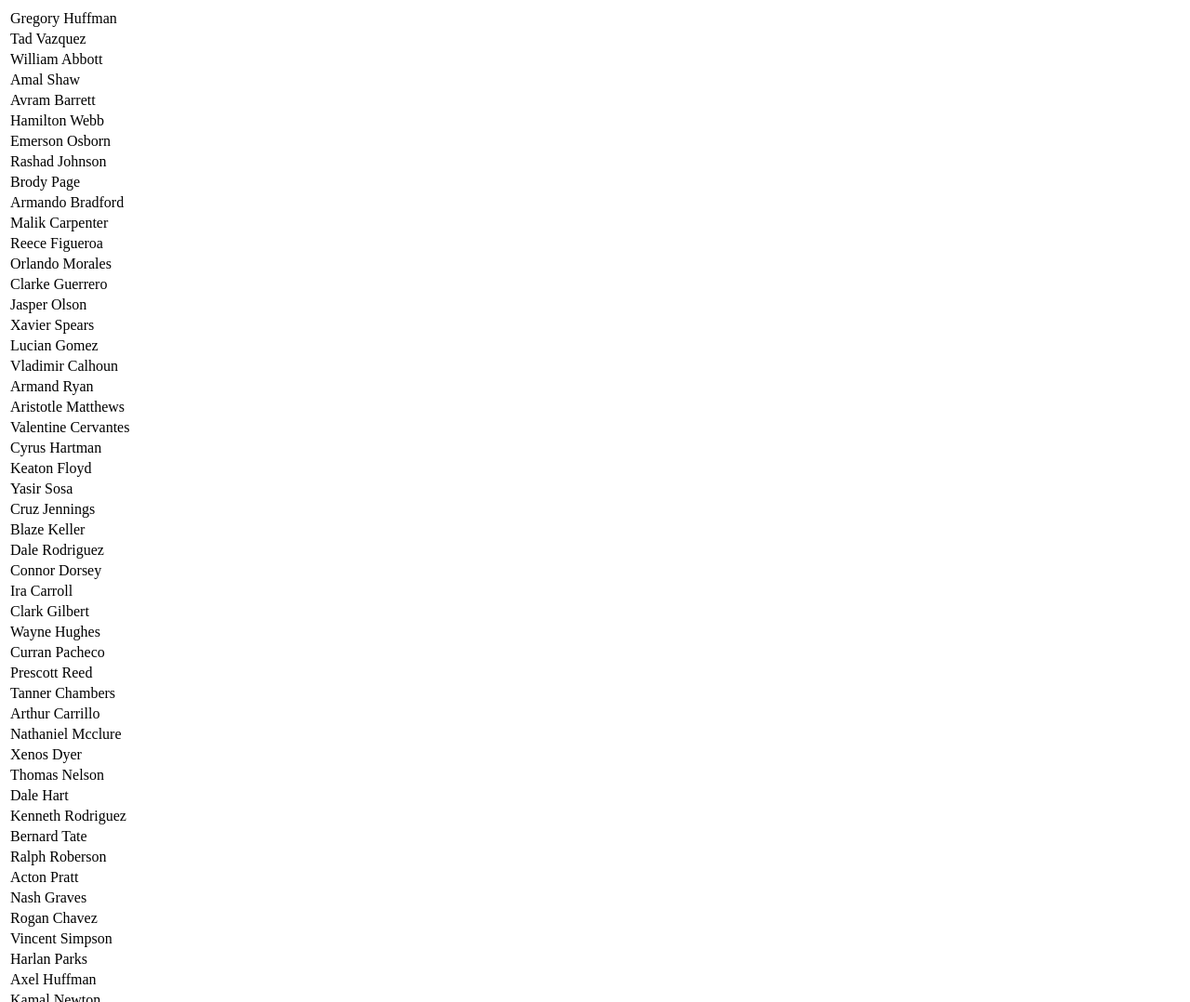
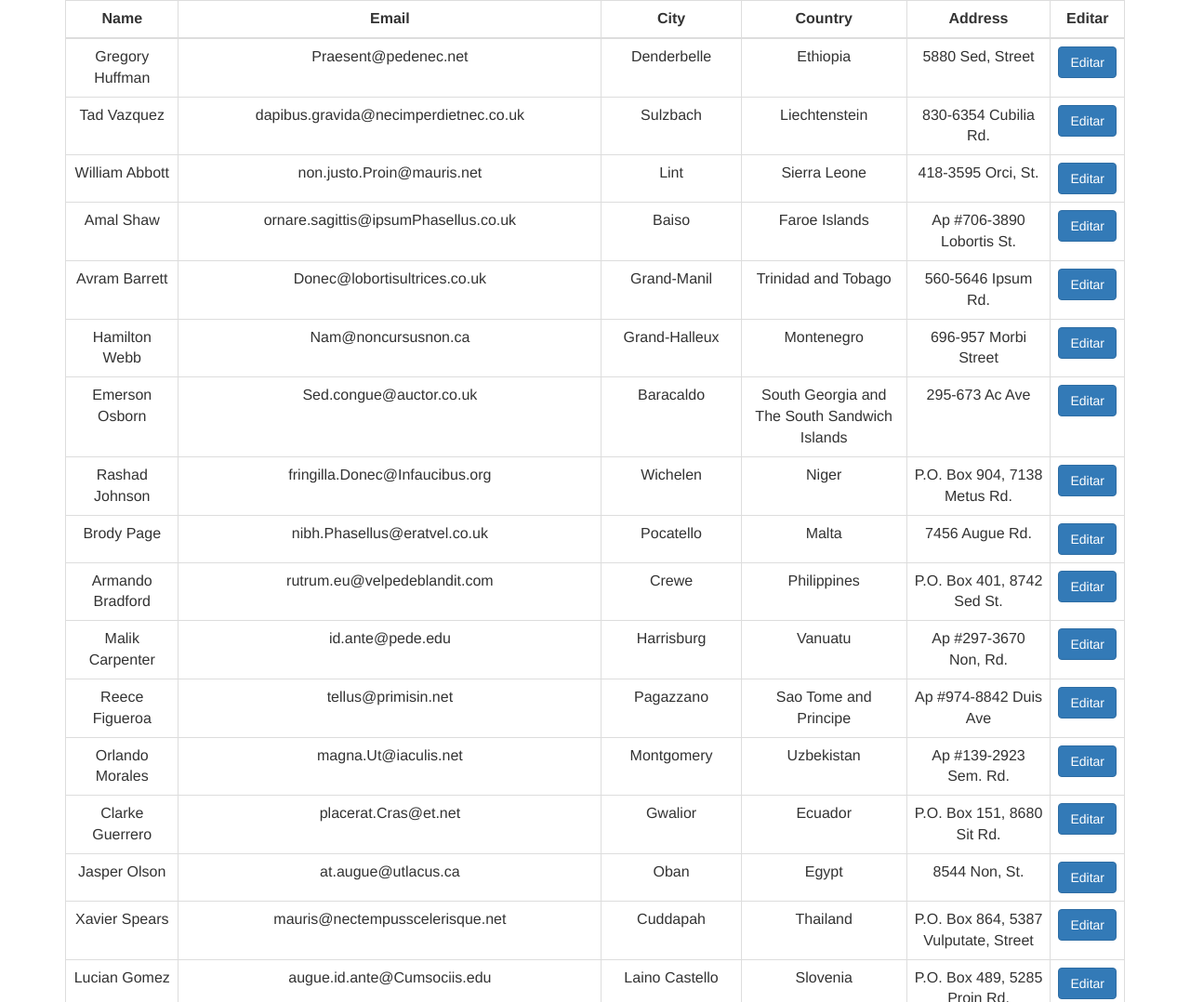
Before and after one commit to lindemann18/angularasim, a plain HTML site: page text.html in a window 1280 px wide. Shown: the top 1078 px of the page at 93% size. Drawn offline with Linux system fonts and the light colour scheme.

Commit message:
new files

```diff
--- a/js/test.js
+++ b/js/test.js
@@ -1,18 +1,34 @@
 var app=angular.module("app",[]);
 
 app.controller("myController",function($scope,$http,$q,contacts){
-	var cat = contacts.getAll();
-    cat.then(function(data) {
-        $scope.categories = data.data;//don't forget "this" in the service
-        console.log($scope.categories);
+	$scope.ContactsService = contacts;
+	$scope.contactsData    = $scope.ContactsService.getAll();
+	$scope.selectedPerson  = {"email":null};
+	console.log($scope.ContactsService);
+    $scope.contactsData.then(function(data) {
+        $scope.contacts = data.data;//don't forget "this" in the service
+        console.log($scope.contacts);
+    });
 
-    $scope.person = $scope.categories[0];
-    console.log($scope.person);
-    })
+    $scope.selectPerson = function(person)
+    {
+    	if($scope.selectedPerson == person)
+    	{
+    		$scope.selectedPerson = null
+    	}else{$scope.selectedPerson = person;}
+
+    	console.log($scope.selectedPerson);
+    }
+
+    $scope.Editar = function(person)
+    {
+
+    }
 
 });
 
-app.service("contacts",function($http,$q){
+app.service("contacts",function($http){
+	 this.selectedPerson = "null";
 	 this.getAll = function() {
 
         return $http.get("persons.json").then(function(data){
--- a/text.html
+++ b/text.html
@@ -1,19 +1,44 @@
+<style>
+	.selected{
+		background-color: #ccc;
+	}
+</style>
 <html ng-app="app">
 	<head>
 		<title></title>
 	</head>
 	<script src="js/angular.min.js"></script>
 	<script src="js/test.js"></script>
+	<link rel="stylesheet" href="css/bootstrap.css">
 	<body ng-controller="myController">
-
-		<table>
-			<thead></thead>
-			<tbody>
-				<tr ng-repeat="cat in categories">
-					<td>{{cat.name}}</td>
-				</tr>
-			</tbody>
-		</table>
+		<div class="container">
+			<div class="row">
+				<div class="col-md-12">
+					<table class="table table-bordered">
+						<thead>
+							<tr>
+								<th class="text-center">Name</th>
+								<th class="text-center">Email</th>
+								<th class="text-center">City</th>
+								<th class="text-center">Country</th>
+								<th class="text-center">Address</th>
+								<th class="text-center">Editar</th>
+							</tr>
+						</thead>
+						<tbody>
+							<tr ng-repeat="con in contacts" class="text-center" ng-click="selectPerson(con)" ng-class="{'selected':con.email ==selectedPerson.email}">
+								<td>{{con.name}}</td>
+								<td>{{con.email}}</td>
+								<td>{{con.city}}</td>
+								<td>{{con.country}}</td>
+								<td>{{con.address}}</td>
+								<td><button class="btn btn-primary" ng-click="Editar(con)">Editar</button></td>
+							</tr>
+						</tbody>
+					</table>
+				</div><!-- -->
+			</div><!-- row -->
+		</div>
 
 	</body>
 
```
